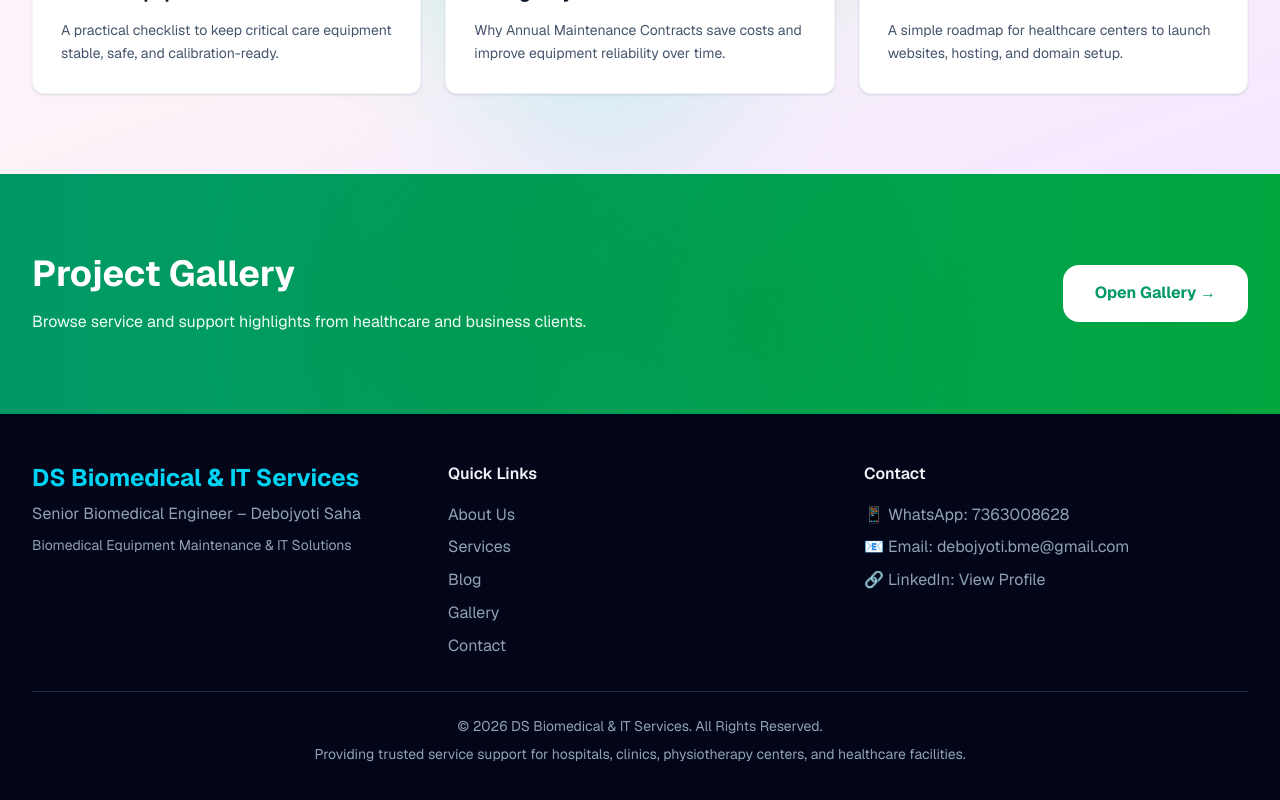
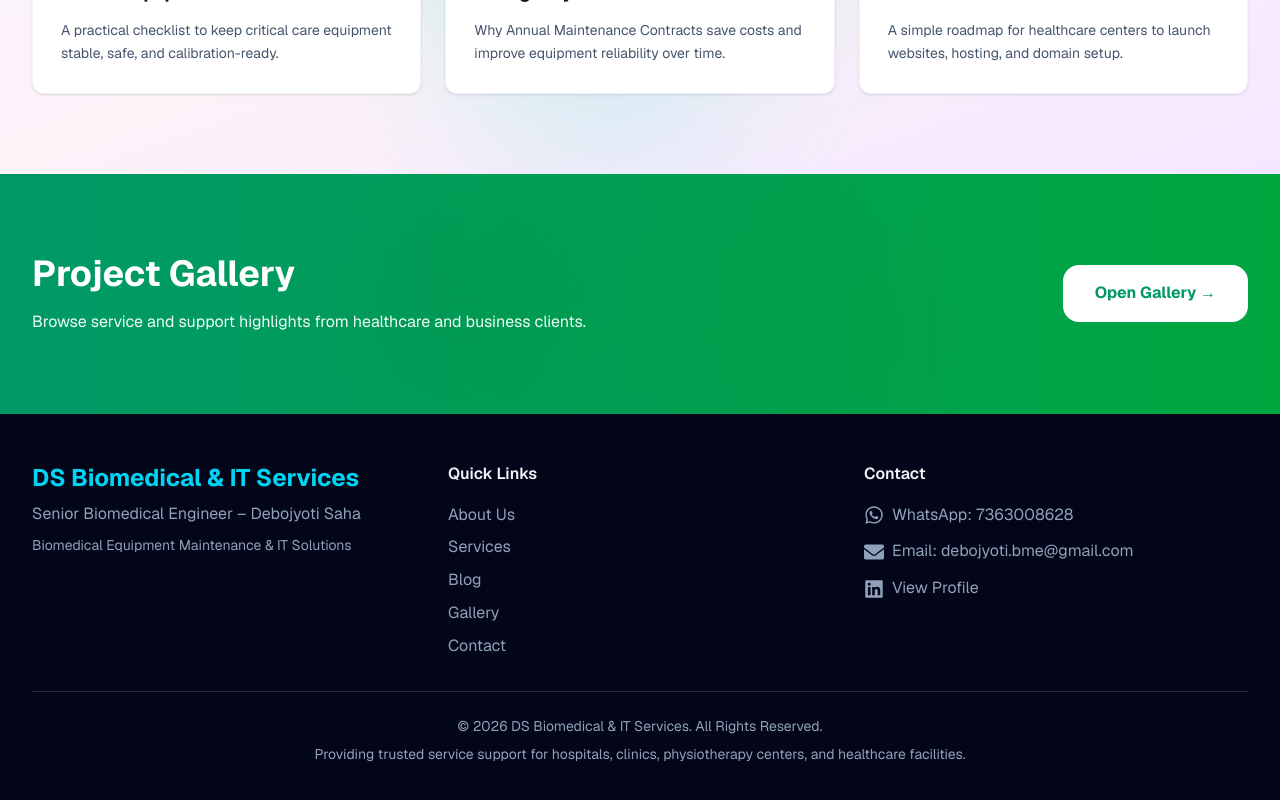
Before and after one commit to sahajyoti/mydomain, a Next.js app: page / in a window 1280 px wide. Shown: the part 2937-3737 px from the top of the page. Built offline with nearby package versions, Linux system fonts and the light colour scheme.

Commit message:
Update Footer with social media icons and LinkedIn URL
- Replace emoji with react-icons (WhatsApp, Email, LinkedIn)
- Update LinkedIn URL to https://www.linkedin.com/in/debojyotisahatech/
- Add react-icons package dependency

```diff
--- a/components/Footer.tsx
+++ b/components/Footer.tsx
@@ -1,5 +1,6 @@
 import Link from 'next/link';
 import { siteProfile } from '@/data/site';
+import { FaWhatsapp, FaEnvelope, FaLinkedin } from 'react-icons/fa';
 
 export default function Footer() {
   return (
@@ -45,14 +46,20 @@ export default function Footer() {
 
           <div>
             <h4 className="font-semibold mb-4">Contact</h4>
-            <p className="text-slate-400 mb-2">📱 WhatsApp: {siteProfile.phone}</p>
-            <p className="text-slate-400 mb-2">📧 Email: {siteProfile.email}</p>
-            <p className="text-slate-400">
-              🔗 LinkedIn:{" "}
+            <div className="flex items-center gap-2 text-slate-400 mb-3">
+              <FaWhatsapp className="text-xl" />
+              <span>WhatsApp: {siteProfile.phone}</span>
+            </div>
+            <div className="flex items-center gap-2 text-slate-400 mb-3">
+              <FaEnvelope className="text-xl" />
+              <span>Email: {siteProfile.email}</span>
+            </div>
+            <div className="flex items-center gap-2 text-slate-400">
+              <FaLinkedin className="text-xl" />
               <a href={siteProfile.linkedinUrl} target="_blank" rel="noreferrer" className="hover:text-cyan-400 transition">
                 View Profile
               </a>
-            </p>
+            </div>
           </div>
         </div>
 
--- a/data/site.ts
+++ b/data/site.ts
@@ -5,7 +5,7 @@ export const siteProfile = {
   phone: "7363008628",
   whatsappUrl: "https://wa.me/917363008628",
   email: "debojyoti.bme@gmail.com",
-  linkedinUrl: "https://www.linkedin.com/in/debojyoti-saha",
+  linkedinUrl: "https://www.linkedin.com/in/debojyotisahatech/",
   year: "2026",
 };
 
--- a/package.json
+++ b/package.json
@@ -11,7 +11,8 @@
   "dependencies": {
     "next": "16.1.6",
     "react": "19.2.3",
-    "react-dom": "19.2.3"
+    "react-dom": "19.2.3",
+    "react-icons": "^5.5.0"
   },
   "devDependencies": {
     "@tailwindcss/postcss": "^4",
```
Also changed, not shown: 1 other file (tests, documents, lock files or other folders).
